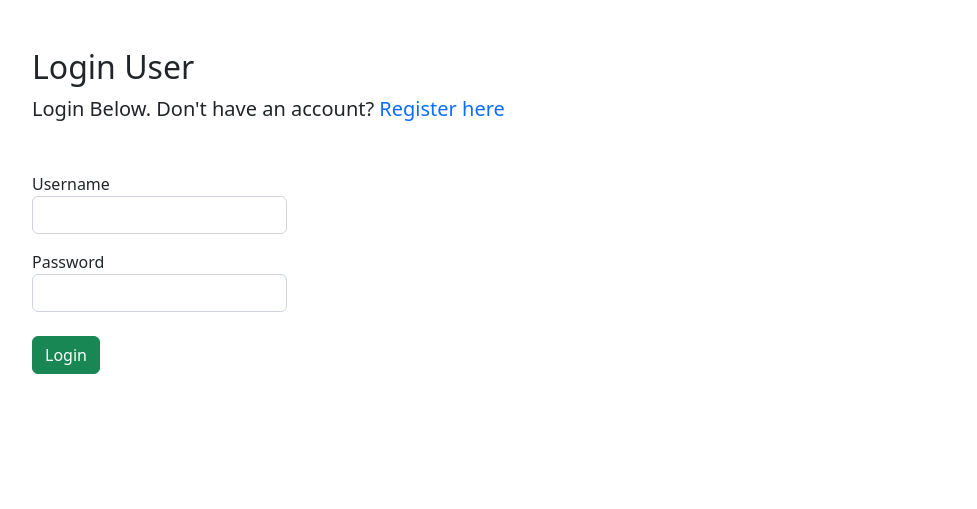
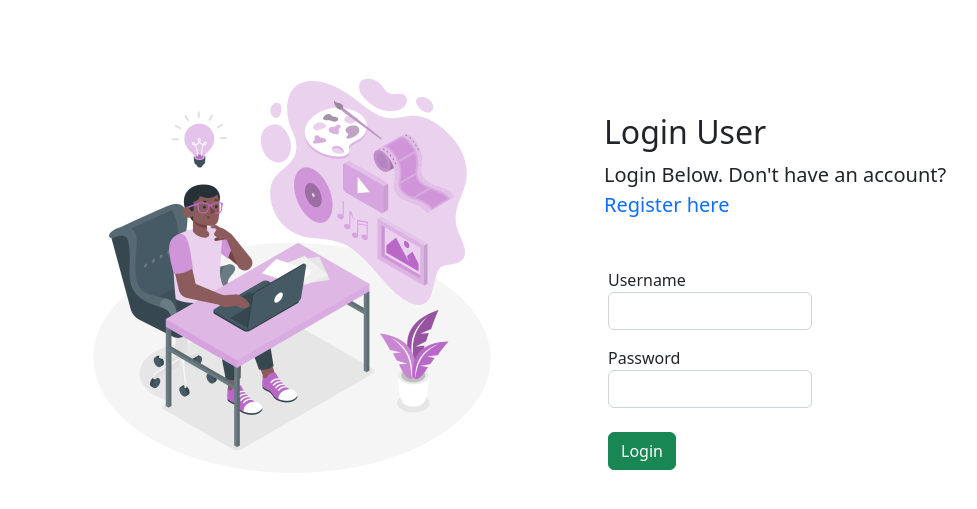
Before and after one commit to agutiernc/wiseup, a Flask app: page /login in a window 1280 px wide. Shown: the part 68-577 px from the top of the page, without its empty margins (50-1027 px from the left). Run offline with Flask 2, Linux system fonts and the light colour scheme; parts of the project's set-up code (start-up, migrations or seed data) failed here and were passed over; some libraries are stand-ins or nearby versions.

Commit message:
login styling

```diff
--- a/templates/users/login.html
+++ b/templates/users/login.html
@@ -2,26 +2,40 @@
 
 {% block content %}
 
+<div class="container mt-5 w-100 ms-5">
+  <div class="row align-items-center ms-4">
+    <!-- image goes here -->
+    <div class="col-sm-4 mx-5">
+      <img
+        src="/static/images/desk.png"
+        alt="Person sitting at computer desk"
+        class="float-end"
+      >
+    </div>
+
+    <div class="col ps-2 ms-4">
       <div class="my-5">
         <h2>Login User</h2>
 
         <p class="lead">
-    Login Below. Don't have an account?
+          Login Below. Don't have an account? <br>
           <a href="/register" class="text-decoration-none">
           Register here
           </a>
         </p>
       </div>
 
+      <div class="ps-1 w-100 form-div">
+        <!-- login form -->
         <form method="POST">
-  <div class="row mb-2 w-25">
+          <div class="row mb-2 w-75">
             {{ form.hidden_tag() }}
 
             {% for field in form
                 if field.widget.input_type != 'hidden' %}
               <p>
                 {{ field.label }}
-            {{ field(class_="form-control") }}
+                {{ field(class_="form-control w-50") }}
 
                 {% for error in field.errors %}
                     {{ error }}
@@ -33,5 +47,13 @@
           <button class="btn btn-success" type="submit">Login</button>
 
         </form>
+      </div>
+
+
+    </div>
+  </div>
+</div>
+
+
 
 {% endblock %}
--- a/templates/users/register.html
+++ b/templates/users/register.html
@@ -4,7 +4,7 @@
 
 <!-- signup form -->
 
-<div class="container mt-5 w-100">
+<div class="container mt-5 w-100 ms-5">
   <div class="row align-items-center ms-5">
     <!-- image goes here -->
       <div class="col-sm-4 mx-5">
```
Also changed, not shown: static/images/desk.png (added). Lines whose indentation alone changed are shown as unchanged.
